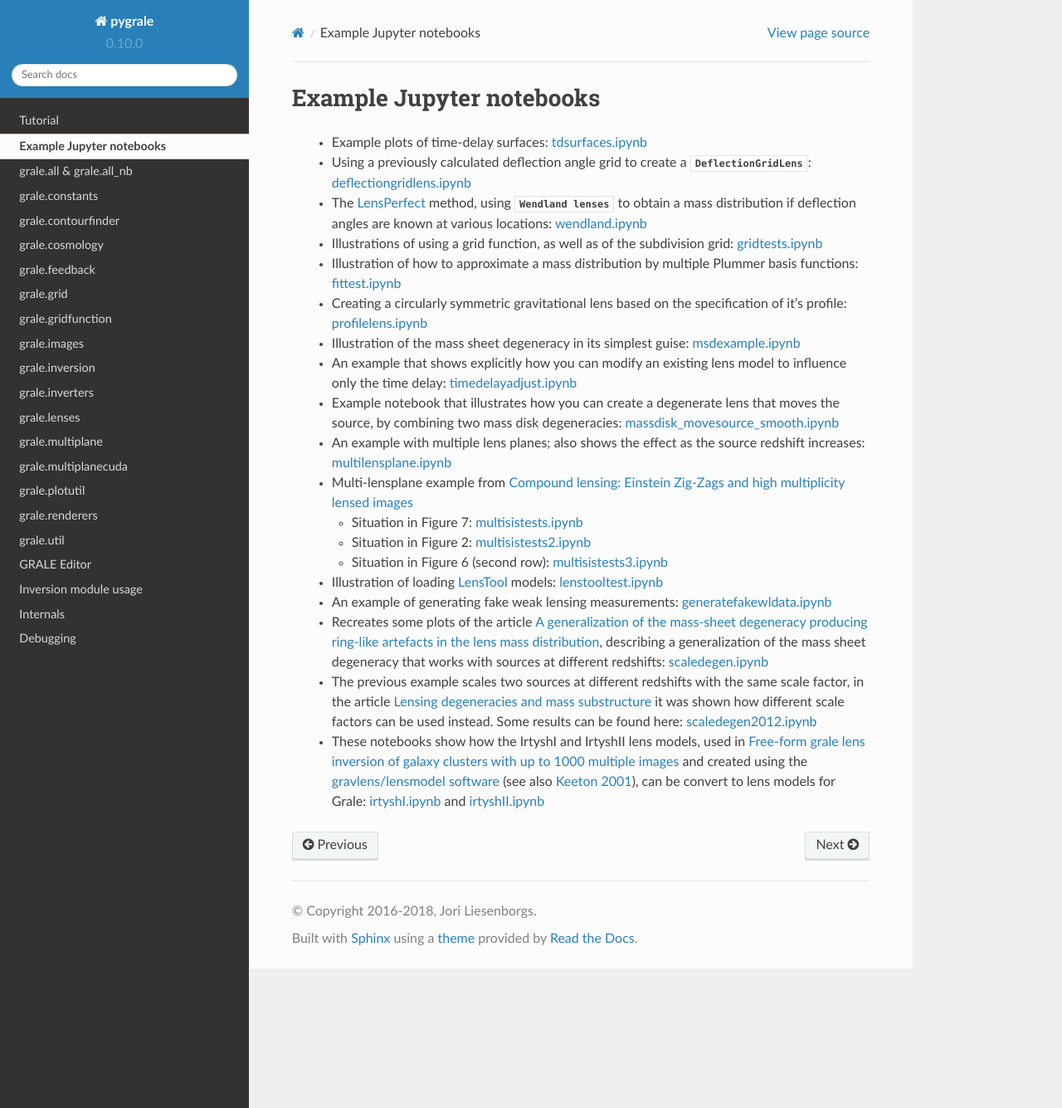
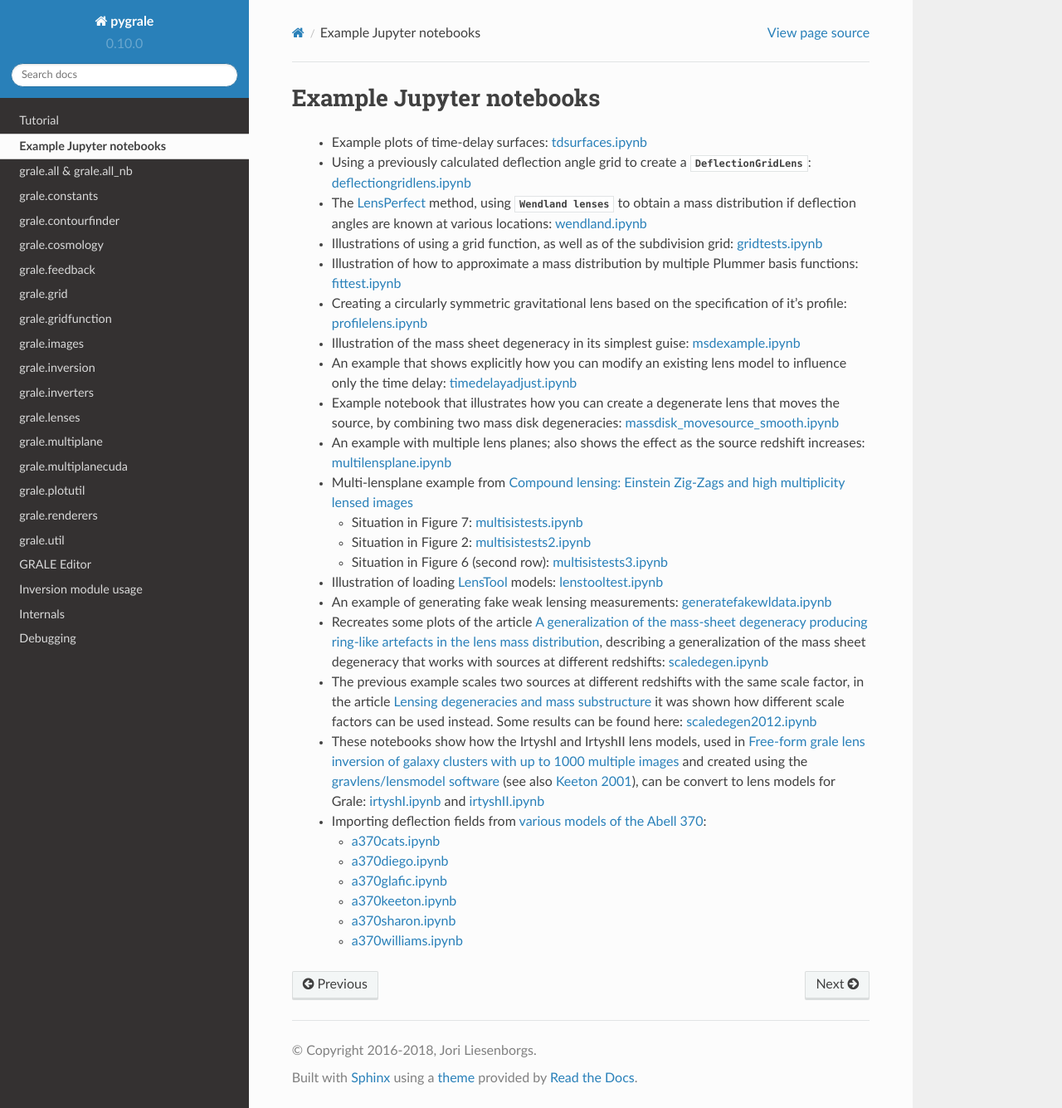
Before and after one commit to j0r1/GRALE2, a Sphinx documentation site: the page built from pygrale/doc/source/example_notebooks.rst, in a window 1280 px wide and 1335 px high. Shown: the whole window at 83% size. Built offline with Sphinx 7.4.7, drawn with Linux system fonts in a browser that asks for light colours.

Commit message:
Added links to the notebooks with A370 models from HFF reconstructions

```diff
--- a/pygrale/doc/source/example_notebooks.rst
+++ b/pygrale/doc/source/example_notebooks.rst
@@ -43,6 +43,7 @@ Example Jupyter notebooks
    * Situation in Figure 2: `multisistests2.ipynb <_static/multisistests2.ipynb>`_
    * Situation in Figure 6 (second row): `multisistests3.ipynb <_static/multisistests3.ipynb>`_
 
+
  * Illustration of loading `LensTool <https://projets.lam.fr/projects/lenstool/wiki>`_
    models: `lenstooltest.ipynb <_static/lenstooltest.ipynb>`_
 
@@ -65,3 +66,12 @@ Example Jupyter notebooks
    (see also `Keeton 2001 <https://ui.adsabs.harvard.edu/abs/2001astro.ph..2341K/abstract>`_),
    can be convert to lens models for Grale: `irtyshI.ipynb <_static/irtyshI.ipynb>`_ and
    `irtyshII.ipynb <_static/irtyshII.ipynb>`_
+
+ * Importing deflection fields from `various models of the Abell 370 <https://archive.stsci.edu/pub/hlsp/frontier/abell370/models/>`_:
+
+   * `a370cats.ipynb <_static/a370cats.ipynb>`_
+   * `a370diego.ipynb <_static/a370diego.ipynb>`_
+   * `a370glafic.ipynb <_static/a370glafic.ipynb>`_
+   * `a370keeton.ipynb <_static/a370keeton.ipynb>`_
+   * `a370sharon.ipynb <_static/a370sharon.ipynb>`_
+   * `a370williams.ipynb <_static/a370williams.ipynb>`_
```
